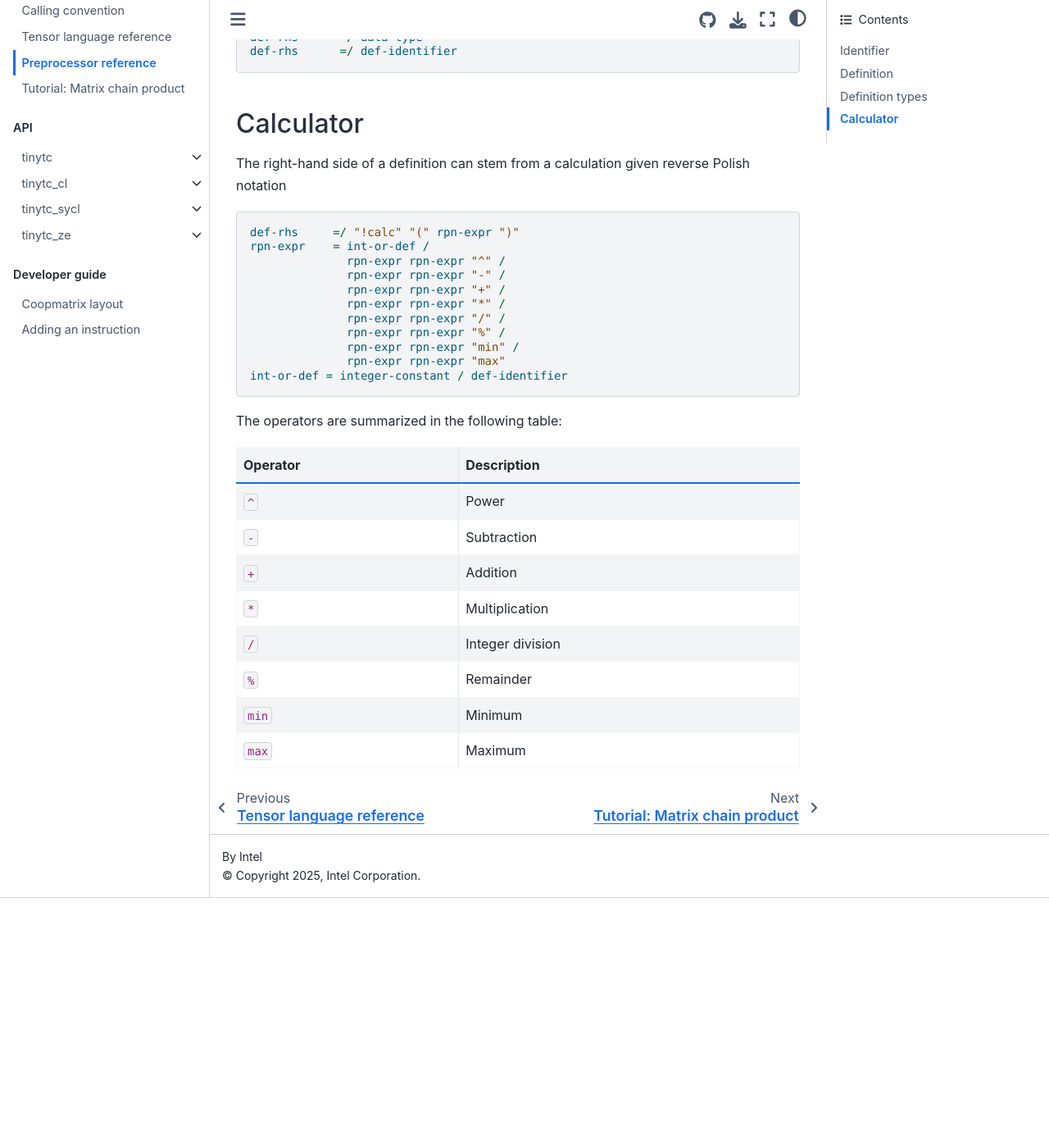
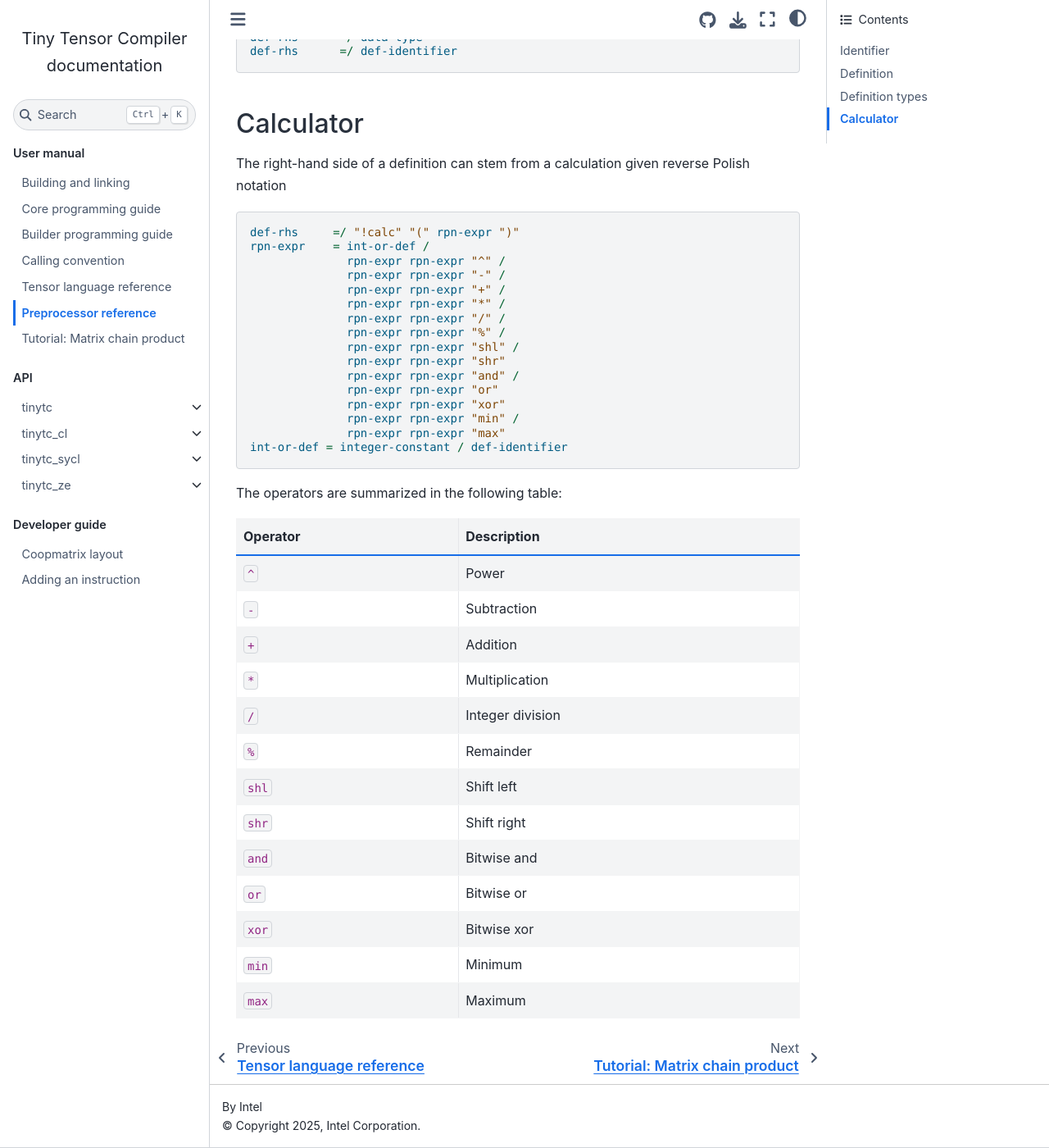
Before and after one commit to intel/tiny-tensor-compiler, a Sphinx documentation site: the page built from docs/manual/preprocessor.rst, in a window 1280 px wide and 1400 px high, scrolled down 1907 px. Shown: the whole window at 82% size. Built offline with Sphinx 7.4.7 and the Sphinx Book theme 1.1.4, drawn with Linux system fonts in a browser that asks for light colours; before the commit the page ends 3002 px from its top, so only the background shows below that.

Commit message:
Add bitwise arithmetic to preprocessor
Signed-off-by: Carsten Uphoff <carsten.uphoff@intel.com>

```diff
--- a/docs/manual/preprocessor.rst
+++ b/docs/manual/preprocessor.rst
@@ -107,6 +107,11 @@
                   rpn-expr rpn-expr "*" /
                   rpn-expr rpn-expr "/" /
                   rpn-expr rpn-expr "%" /
+                  rpn-expr rpn-expr "shl" /
+                  rpn-expr rpn-expr "shr"
+                  rpn-expr rpn-expr "and" /
+                  rpn-expr rpn-expr "or"
+                  rpn-expr rpn-expr "xor"
                   rpn-expr rpn-expr "min" /
                   rpn-expr rpn-expr "max"
     int-or-def = integer-constant / def-identifier
@@ -122,6 +127,11 @@
 ``*``    Multiplication
 ``/``    Integer division
 ``%``    Remainder
+``shl``  Shift left
+``shr``  Shift right
+``and``  Bitwise and
+``or``   Bitwise or
+``xor``  Bitwise xor
 ``min``  Minimum
 ``max``  Maximum
 ======== ==================
```
Also changed, not shown: 1 other file.
